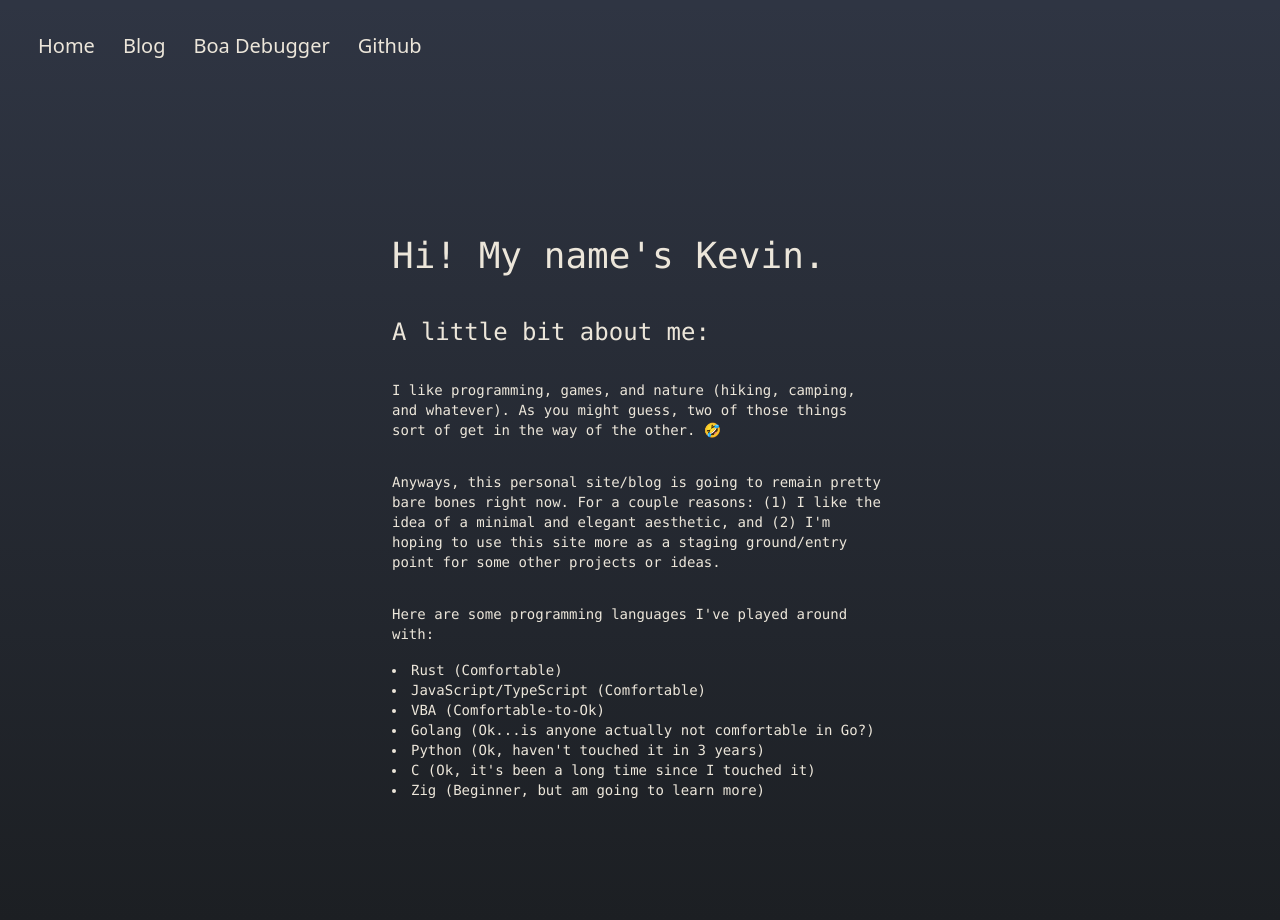
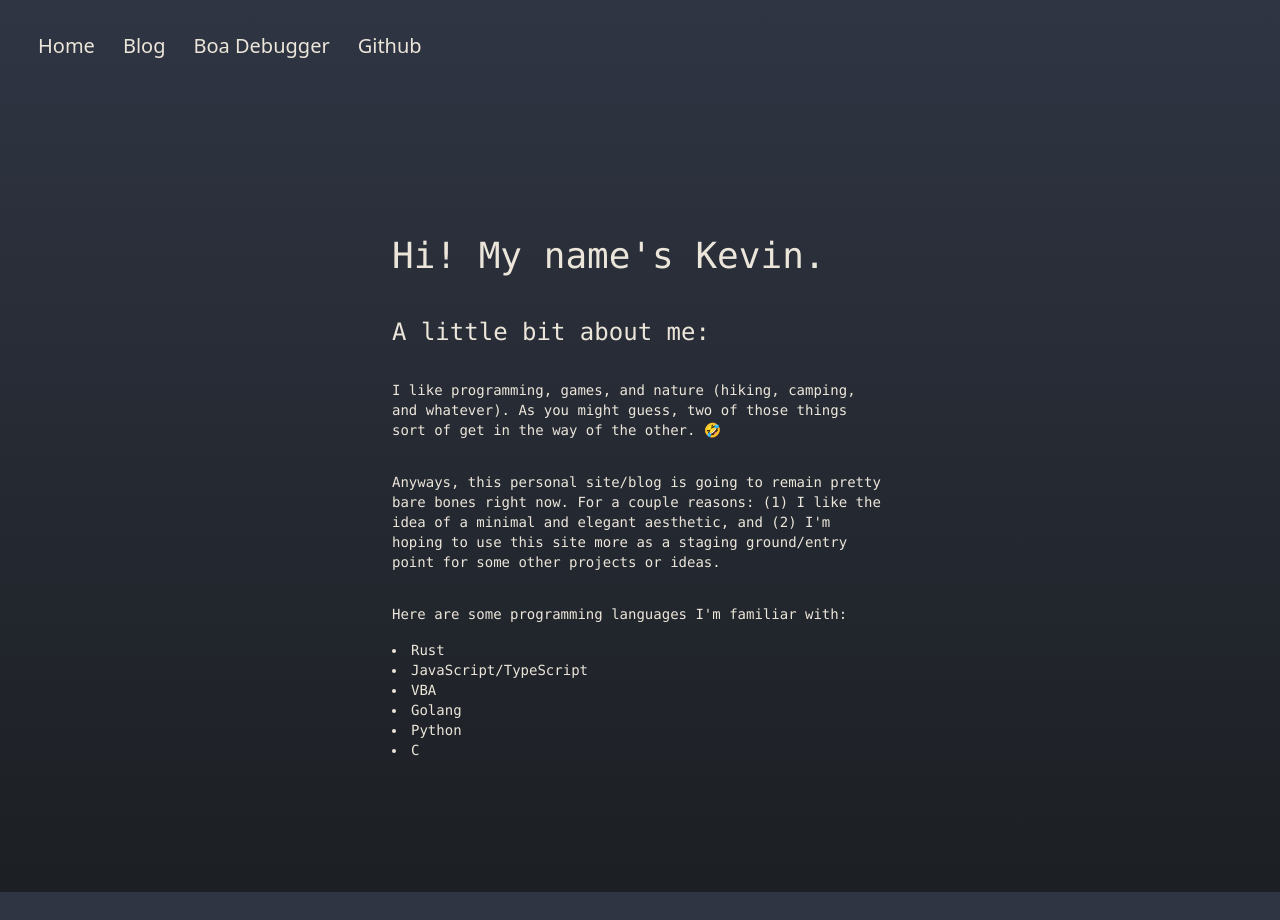
Before and after one commit to nekevss/nekevss.github.io, a Next.js app: page / in a window 1280 px wide. After the commit the page ends 892 px from the top, so only its background shows below. Built offline with nearby package versions, Linux system fonts and the light colour scheme.

Commit message:
Removing arbitrary familiarity things and add some meta tags

```diff
--- a/src/pages/_document.tsx
+++ b/src/pages/_document.tsx
@@ -2,7 +2,7 @@ import { Html, Head, Main, NextScript } from 'next/document'
 
 export default function Document() {
   return (
-    <Html lang="en">
+    <Html lang="en-us">
       <Head>
         <link rel="shortcut icon" href='/images/favicon.ico' />
       </Head>
--- a/src/pages/index.tsx
+++ b/src/pages/index.tsx
@@ -8,26 +8,26 @@ export default function Home() {
     <div className={`flex min-h-screen flex-col items-center justify-between p-0 lg:p-24 ${inter.className}`}>
       <div className="flex flex-col w-screen p-6 lg:w-1/2 max-w-5xl items-left justify-between font-mono text-sm">
         <h1 className='text-4xl my-6'>{"Hi! My name's Kevin."}</h1>
-        <h3 className="text-2xl my-4">{"A little bit about me:"}</h3>
+        <h2 className="text-2xl my-4">{"A little bit about me:"}</h2>
         <p className='my-4'>
           {"I like programming, games, and nature (hiking, camping, and whatever). As you might guess, two of those things sort of get in the way of the other. 🤣"}
         </p>
         <p className='my-4'>
           {"Anyways, this personal site/blog is going to remain pretty bare bones right now. For a couple reasons: (1) I like the idea of a minimal and elegant aesthetic, and (2) I'm hoping to use this site more as a staging ground/entry point for some other projects or ideas."}
         </p>
-        <h3 className='my-4'>{"Here are some programming languages I've played around with:"}</h3>
+        <h3 className='my-4'>{"Here are some programming languages I'm familiar with:"}</h3>
         <ul className='list-disc list-inside'>
-          <li>{"Rust (Comfortable)"}</li>
-          <li>{"JavaScript/TypeScript (Comfortable)"}</li>
-          <li>{"VBA (Comfortable-to-Ok)"}</li>
-          <li>{"Golang (Ok...is anyone actually not comfortable in Go?)"}</li>
-          <li>{"Python (Ok, haven't touched it in 3 years)"}</li>
-          <li>{"C (Ok, it's been a long time since I touched it)"}</li>
-          <li>{"Zig (Beginner, but am going to learn more)"}</li>
+          <li>{"Rust"}</li>
+          <li>{"JavaScript/TypeScript"}</li>
+          <li>{"VBA"}</li>
+          <li>{"Golang"}</li>
+          <li>{"Python"}</li>
+          <li>{"C"}</li>
         </ul>
       </div>
       <Head>
         <title>{"Home | nekevss"}</title>
+        <meta name="description" content = "Development portfolio and blog site for random writings and projects." />
       </Head>
     </div>
   )
```
